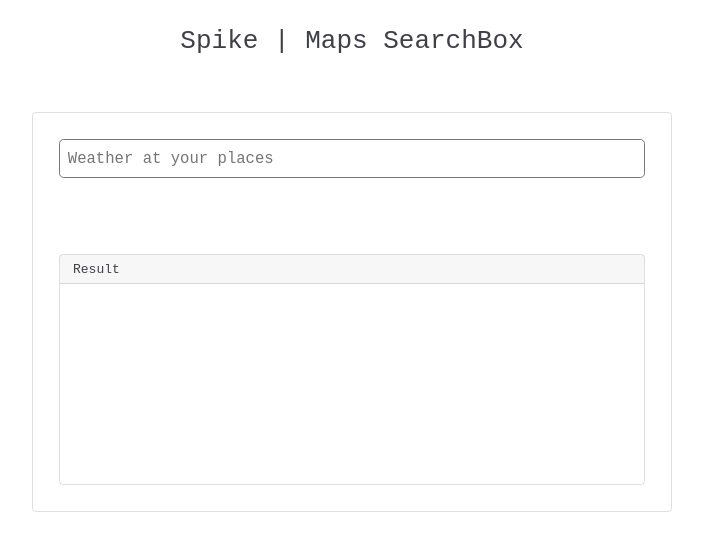
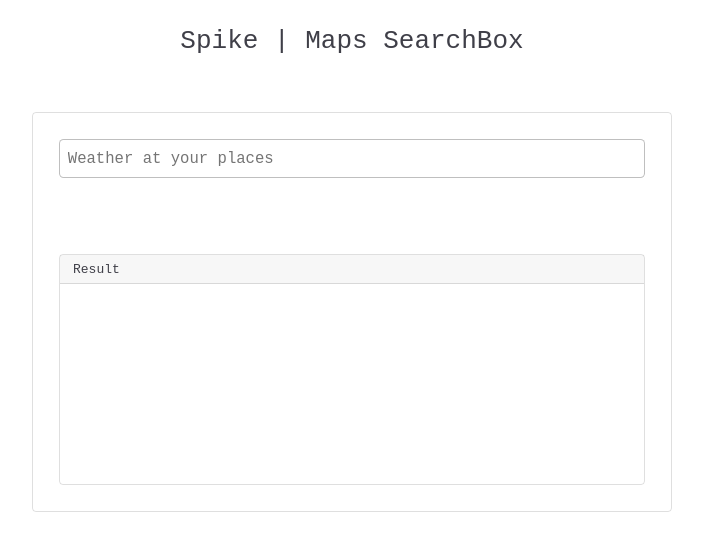
Before and after one commit to ren132710/spike-google.maps.places.SearchBox, a website built with Parcel: page index.html in a window 1280 px wide. Shown: the whole page, without its empty margins (288-991 px from the left). Built offline with nearby package versions, Linux system fonts and the light colour scheme.

Commit message:
tweak input box

```diff
--- a/styles.css
+++ b/styles.css
@@ -39,7 +39,7 @@ h1 {
 
 .place-search {
   font-size: 1.2rem;
-  border: 1px solid #777;
+  border: 1px solid rgba(0, 0, 0, 0.25);
   outline: none;
   border-radius: 0.3em;
   padding: 0.5em;
```
